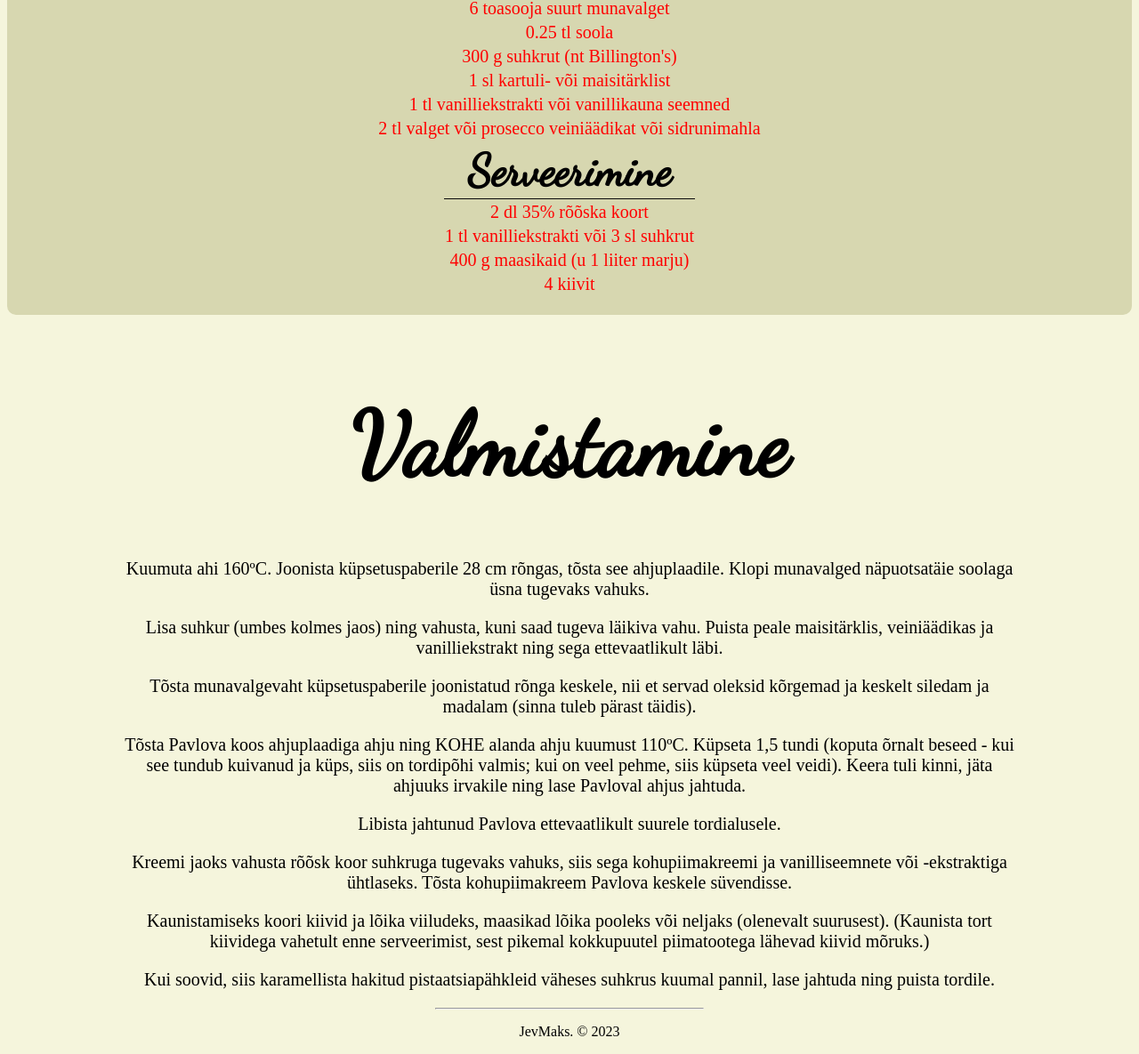
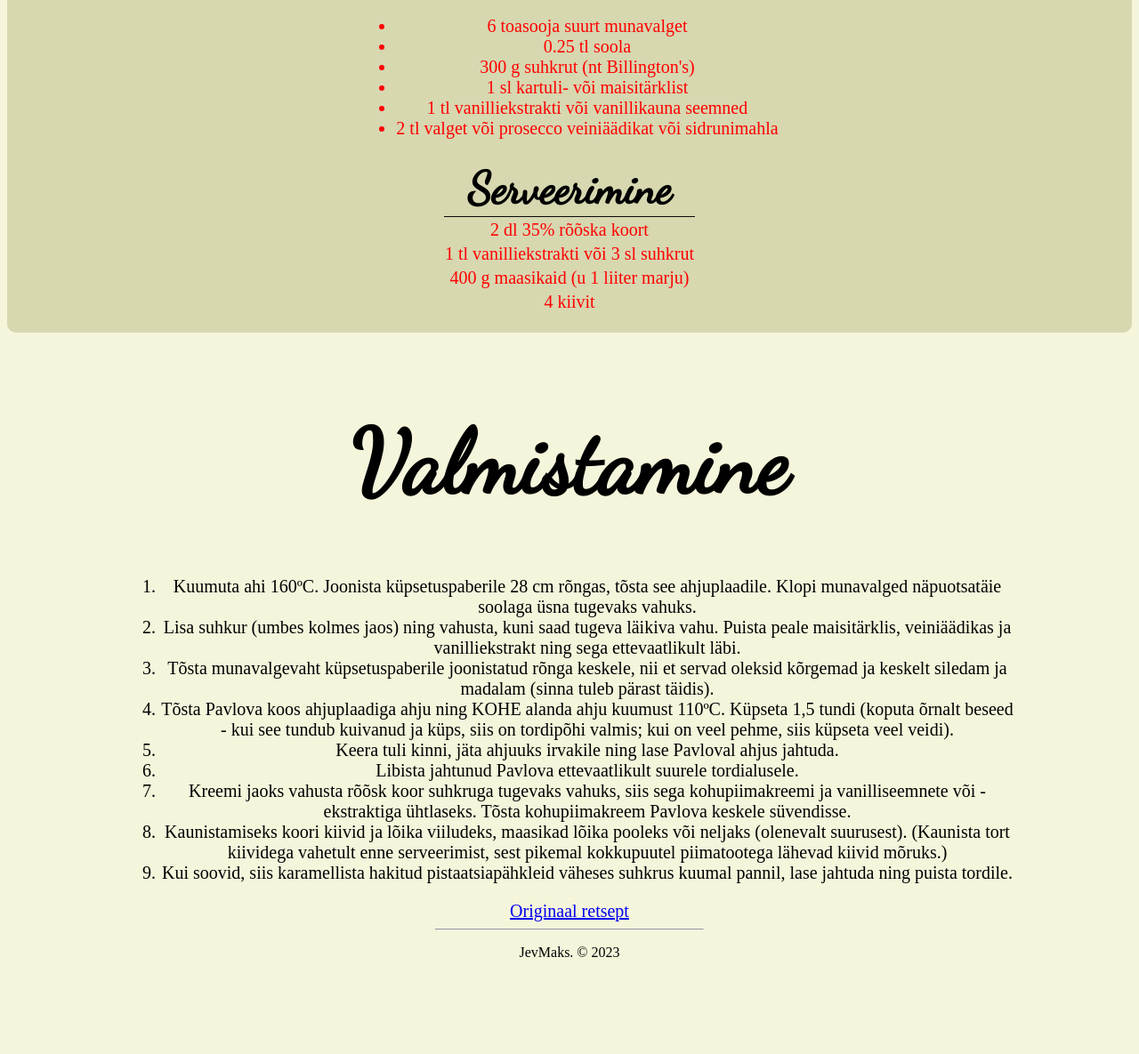
Before and after one commit to JevMak/FirstHomework, a plain HTML site: page index.html in a window 1280 px wide. Shown: the part 701-1886 px from the top of the page at 89% size. After the commit the page ends 1797 px from the top, so only its background shows below. Drawn offline with Linux system fonts and the light colour scheme.

Commit message:
First homework

```diff
--- a/index.html
+++ b/index.html
@@ -21,22 +21,21 @@
                 </th>
             </tr>
             <tr>
-                <td>6 toasooja suurt munavalget</td>
-            </tr>
-            <tr>
-                <td>0.25 tl soola</td>
-            </tr>
-            <tr>
-                <td>300 g suhkrut (nt Billington's)</td>
-            </tr>
-            <tr>
-                <td>1 sl kartuli- või maisitärklist</td>
-            </tr>
-            <tr>
-                <td>1 tl vanilliekstrakti või vanillikauna seemned</td>
-            </tr>
-            <tr>
-                <td>2 tl valget või prosecco veiniäädikat või sidrunimahla</td>
+                <td>
+                    <ul>
+                        <li>6 toasooja suurt munavalget</li>
+
+                        <li>0.25 tl soola</li>
+
+                        <li>300 g suhkrut (nt Billington's)</li>
+
+                        <li>1 sl kartuli- või maisitärklist</li>
+
+                        <li>1 tl vanilliekstrakti või vanillikauna seemned</li>
+
+                        <li>2 tl valget või prosecco veiniäädikat või sidrunimahla</li>
+                    </ul>
+                </td>
             </tr>
         </table>
         <table class="serveerimine">
@@ -61,24 +60,45 @@
     </div>
     <div class="valmistamine">
         <div class="valmistamine-header"><h1>Valmistamine</h1></div>
-                <p>Kuumuta ahi 160ºC. Joonista küpsetuspaberile 28 cm rõngas, tõsta see ahjuplaadile.
-                Klopi munavalged näpuotsatäie soolaga üsna tugevaks vahuks.</p>
-                <p>Lisa suhkur (umbes kolmes jaos) ning vahusta,
+        <ol>
+            <li>
+                Kuumuta ahi 160ºC. Joonista küpsetuspaberile 28 cm rõngas, tõsta see ahjuplaadile.
+                Klopi munavalged näpuotsatäie soolaga üsna tugevaks vahuks.
+            </li>
+            <li>
+                Lisa suhkur (umbes kolmes jaos) ning vahusta,
                 kuni saad tugeva läikiva vahu. Puista peale maisitärklis, veiniäädikas ja vanilliekstrakt ning sega
-                ettevaatlikult läbi.</p>
-                <p>Tõsta munavalgevaht küpsetuspaberile joonistatud rõnga keskele, nii et servad oleksid kõrgemad ja keskelt
-                siledam ja madalam (sinna tuleb pärast täidis).</p>
-                <p>Tõsta Pavlova koos ahjuplaadiga ahju ning KOHE alanda ahju kuumust 110ºC. Küpseta 1,5 tundi (koputa õrnalt
+                ettevaatlikult läbi.
+            </li>
+            <li>
+                Tõsta munavalgevaht küpsetuspaberile joonistatud rõnga keskele, nii et servad oleksid kõrgemad ja keskelt
+                siledam ja madalam (sinna tuleb pärast täidis).
+            </li>
+            <li>Tõsta Pavlova koos ahjuplaadiga ahju ning KOHE alanda ahju kuumust 110ºC. Küpseta 1,5 tundi (koputa õrnalt
                 beseed - kui see tundub kuivanud ja küps, siis on tordipõhi valmis; kui on veel pehme, siis küpseta veel
-                veidi). Keera tuli kinni, jäta ahjuuks irvakile ning lase Pavloval ahjus jahtuda.</p>
-                <p>Libista jahtunud Pavlova ettevaatlikult suurele tordialusele.</p>
-                <p>Kreemi jaoks vahusta rõõsk koor suhkruga tugevaks vahuks, siis sega kohupiimakreemi ja vanilliseemnete või
-                -ekstraktiga ühtlaseks. Tõsta kohupiimakreem Pavlova keskele süvendisse.</p>
-                <p>Kaunistamiseks koori kiivid ja lõika viiludeks, maasikad lõika pooleks või neljaks (olenevalt suurusest).
+                veidi).
+            </li>
+            <li>
+                Keera tuli kinni, jäta ahjuuks irvakile ning lase Pavloval ahjus jahtuda.
+            </li>
+            <li>
+                Libista jahtunud Pavlova ettevaatlikult suurele tordialusele.
+            </li>
+            <li>
+                Kreemi jaoks vahusta rõõsk koor suhkruga tugevaks vahuks, siis sega kohupiimakreemi ja vanilliseemnete või
+                -ekstraktiga ühtlaseks. Tõsta kohupiimakreem Pavlova keskele süvendisse.
+            </li>
+            <li>
+                Kaunistamiseks koori kiivid ja lõika viiludeks, maasikad lõika pooleks või neljaks (olenevalt suurusest).
                 (Kaunista tort kiividega vahetult enne serveerimist, sest pikemal kokkupuutel piimatootega lähevad kiivid
-                mõruks.)</p>
-                <p>Kui soovid, siis karamellista hakitud pistaatsiapähkleid väheses suhkrus kuumal pannil, lase jahtuda ning
-                puista tordile.</p>
+                mõruks.)
+            </li>
+            <li>
+                Kui soovid, siis karamellista hakitud pistaatsiapähkleid väheses suhkrus kuumal pannil, lase jahtuda ning
+                puista tordile.
+            </li>
+        </ol>
+        <a href="https://nami-nami.ee/retsept/9227/nami_nami_pavlova">Originaal retsept</a>
         </div>
     </div>
     <hr class="footer-hr">
```
